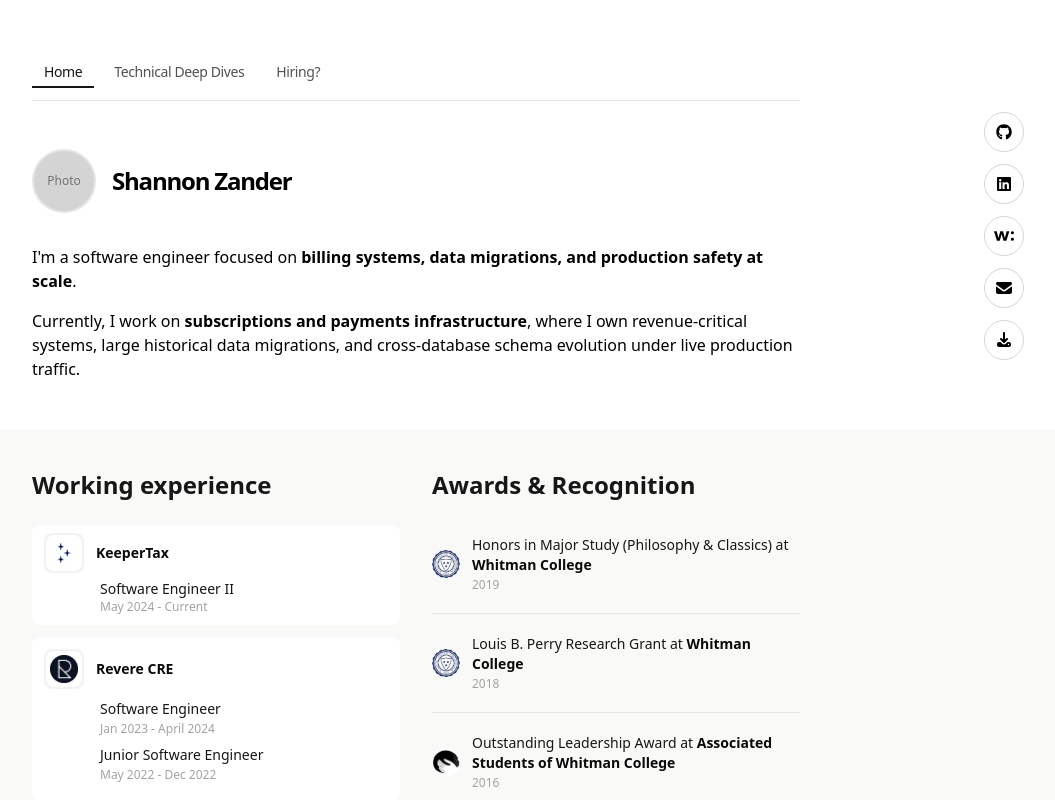
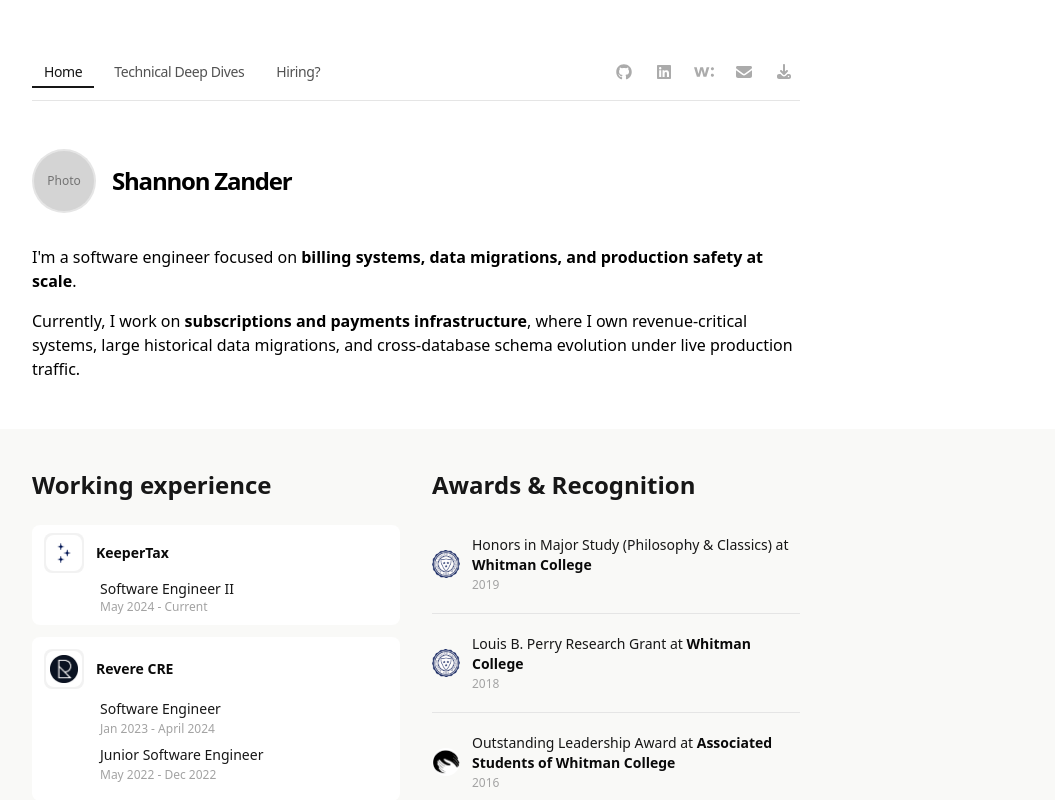
Before and after one commit to sezder/shannon-zander-personal-site, a Next.js app: page / in a window 1280 px wide. Shown: the top 800 px of the page, without its empty margins (224-1279 px from the left). Built offline with nearby package versions, Linux system fonts and the light colour scheme; no server answers.

Commit message:
Update social links desktop layout to be in nav bar

```diff
--- a/app/components/nav.tsx
+++ b/app/components/nav.tsx
@@ -2,6 +2,7 @@
 
 import Link from 'next/link'
 import { usePathname } from 'next/navigation'
+import { SocialLinkItems } from './social-link-items'
 
 const navItems = {
   '/': {
@@ -22,9 +23,10 @@
     <aside className="mb-12 tracking-tight px-10 sm:px-12 md:px-16 lg:px-[20vw] xl:px-[20vw]">
       <div className="lg:sticky lg:top-20">
         <nav
-          className="flex flex-row items-center gap-1 md:gap-2 border-b border-neutral-200 dark:border-neutral-800 pb-3"
+          className="flex flex-row items-center justify-between gap-1 md:gap-2 border-b border-neutral-200 dark:border-neutral-800 pb-3"
           id="nav"
         >
+          <div className="flex items-center gap-1 md:gap-2">
             {Object.entries(navItems).map(([path, { name }]) => {
               const isActive = pathname === path || (path !== '/' && pathname?.startsWith(path))
               return (
@@ -49,6 +51,14 @@
                 </Link>
               )
             })}
+          </div>
+          <div className="hidden md:flex items-center gap-2 opacity-60 hover:opacity-100 focus-within:opacity-100 transition-opacity">
+            <SocialLinkItems
+              tooltipPosition="top"
+              variant="navbar"
+              linkClassName="focus:outline-none focus:ring-2 focus:ring-neutral-400 dark:focus:ring-neutral-600"
+            />
+          </div>
         </nav>
       </div>
     </aside>
--- a/app/components/social-link-items.tsx
+++ b/app/components/social-link-items.tsx
@@ -4,14 +4,17 @@
 import { faGithub, faLinkedin } from '@fortawesome/free-brands-svg-icons'
 import { faEnvelope, faDownload } from '@fortawesome/free-solid-svg-icons'
 
-function WellfoundIcon() {
+function WellfoundIcon({ isNavbar = false }: { isNavbar?: boolean }) {
+  const iconClasses = isNavbar
+    ? "text-neutral-500 dark:text-neutral-400 group-hover:text-neutral-700 dark:group-hover:text-neutral-300 transition-colors"
+    : "text-black dark:text-white"
   return (
     <svg
       width="20"
       height="20"
       viewBox="0 0 24 24"
       xmlns="http://www.w3.org/2000/svg"
-      className="text-black dark:text-white"
+      className={iconClasses}
     >
       <path
         d="M23.998 8.128c0.063 -1.379 -1.612 -2.376 -2.795 -1.664 -1.23 0.598 -1.322 2.52 -0.156 3.234 1.2 0.862 2.995 -0.09 2.951 -1.57zm0 7.748c0.063 -1.38 -1.612 -2.377 -2.795 -1.665 -1.23 0.598 -1.322 2.52 -0.156 3.234 1.2 0.863 2.995 -0.09 2.951 -1.57zm-20.5 1.762L0 6.364h3.257l2.066 8.106 2.245 -8.106h3.267l2.244 8.106 2.065 -8.106h3.257l-3.54 11.274H11.39c-0.73 -2.713 -1.46 -5.426 -2.188 -8.14l-2.233 8.14H3.5z"
@@ -24,14 +27,23 @@
 interface SocialLinkItemsProps {
   tooltipPosition?: 'right' | 'top'
   linkClassName?: string
+  variant?: 'navbar' | 'footer'
 }
 
-export function SocialLinkItems({ tooltipPosition = 'right', linkClassName = '' }: SocialLinkItemsProps) {
+export function SocialLinkItems({ tooltipPosition = 'right', linkClassName = '', variant = 'footer' }: SocialLinkItemsProps) {
+  const isNavbar = variant === 'navbar'
+
   const tooltipClasses = tooltipPosition === 'right'
     ? 'absolute right-full mr-3 px-2 py-1 text-xs font-medium text-white bg-neutral-900 dark:bg-neutral-100 dark:text-neutral-900 rounded whitespace-nowrap opacity-0 group-hover:opacity-100 group-focus:opacity-100 pointer-events-none transition-opacity'
     : 'absolute bottom-full mb-3 px-2 py-1 text-xs font-medium text-white bg-neutral-900 dark:bg-neutral-100 dark:text-neutral-900 rounded whitespace-nowrap opacity-0 group-hover:opacity-100 group-focus:opacity-100 pointer-events-none transition-opacity'
 
-  const baseLinkClasses = "group relative w-10 h-10 rounded-full border border-neutral-300 dark:border-neutral-700 bg-white dark:bg-neutral-900 flex items-center justify-center hover:border-neutral-400 dark:hover:border-neutral-600 transition-colors"
+  const baseLinkClasses = isNavbar
+    ? "group relative w-8 h-8 flex items-center justify-center transition-opacity"
+    : "group relative w-10 h-10 rounded-full border border-neutral-300 dark:border-neutral-700 bg-white dark:bg-neutral-900 flex items-center justify-center hover:border-neutral-400 dark:hover:border-neutral-600 transition-colors"
+
+  const iconClasses = isNavbar
+    ? "w-5 h-5 text-neutral-500 dark:text-neutral-400 hover:text-neutral-700 dark:hover:text-neutral-300 transition-colors"
+    : "w-5 h-5 text-black dark:text-white"
 
   return (
     <>
@@ -45,7 +57,7 @@
       >
         <FontAwesomeIcon
           icon={faGithub}
-          className="w-5 h-5 text-black dark:text-white"
+          className={iconClasses}
           aria-hidden="true"
         />
         <span className={tooltipClasses}>
@@ -62,7 +74,7 @@
       >
         <FontAwesomeIcon
           icon={faLinkedin}
-          className="w-5 h-5 text-black dark:text-white"
+          className={iconClasses}
           aria-hidden="true"
         />
         <span className={tooltipClasses}>
@@ -77,7 +89,7 @@
         aria-label="Wellfound"
         title=""
       >
-        <WellfoundIcon />
+        <WellfoundIcon isNavbar={isNavbar} />
         <span className={tooltipClasses}>
           Wellfound
         </span>
@@ -90,7 +102,7 @@
       >
         <FontAwesomeIcon
           icon={faEnvelope}
-          className="w-5 h-5 text-black dark:text-white"
+          className={iconClasses}
           aria-hidden="true"
         />
         <span className={tooltipClasses}>
@@ -106,7 +118,7 @@
       >
         <FontAwesomeIcon
           icon={faDownload}
-          className="w-5 h-5 text-black dark:text-white"
+          className={iconClasses}
           aria-hidden="true"
         />
         <span className={tooltipClasses}>
--- a/app/layout.tsx
+++ b/app/layout.tsx
@@ -4,7 +4,6 @@
 import { GeistSans } from 'geist/font/sans'
 import { GeistMono } from 'geist/font/mono'
 import { Navbar } from './components/nav'
-import { SocialLinks } from './components/social-links'
 import { Analytics } from '@vercel/analytics/react'
 import { SpeedInsights } from '@vercel/speed-insights/next'
 import Footer from './components/footer'
@@ -57,7 +56,6 @@
       <body className="antialiased mt-8 flex flex-col min-h-screen">
         <main className="mt-6 flex flex-col flex-1 pb-20 md:pb-0">
           <Navbar />
-          <SocialLinks />
           {children}
           <Footer />
           <Analytics />
```
Lines whose indentation alone changed are shown as unchanged.
